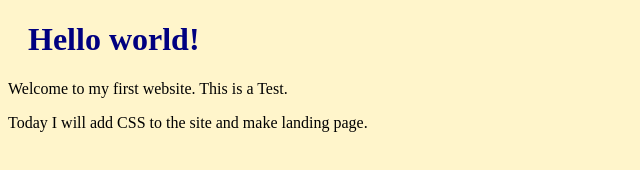
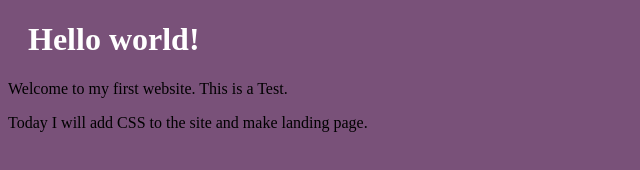
Before and after one commit to Noroff-FEU-Assignments/cross-course-project-Kenyro, a plain HTML site: page index.html in a window 1280 px wide. Shown: the whole page, without its empty margins (0-640 px from the left). Drawn offline with Linux system fonts and the light colour scheme.

Commit message:
Update style.css

```diff
--- a/css/style.css
+++ b/css/style.css
@@ -1,8 +1,8 @@
 body {
-    background-color: rgb(255, 245, 203);
+    background-color: rgb(121, 81, 121);
   }
 
   h1 {
-    color: navy;
+    color: rgb(255, 255, 255);
     margin-left: 20px;
   }
```
